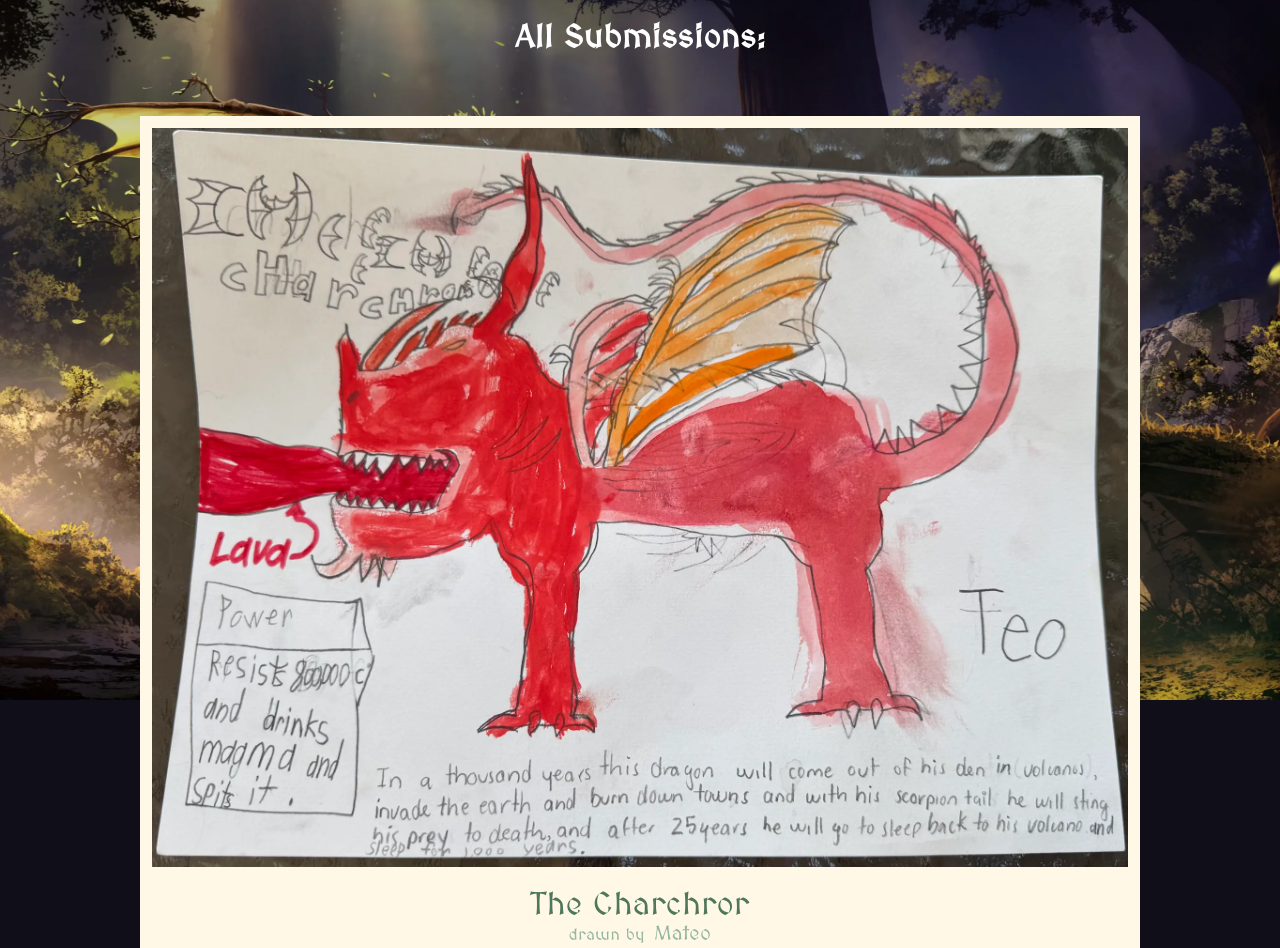
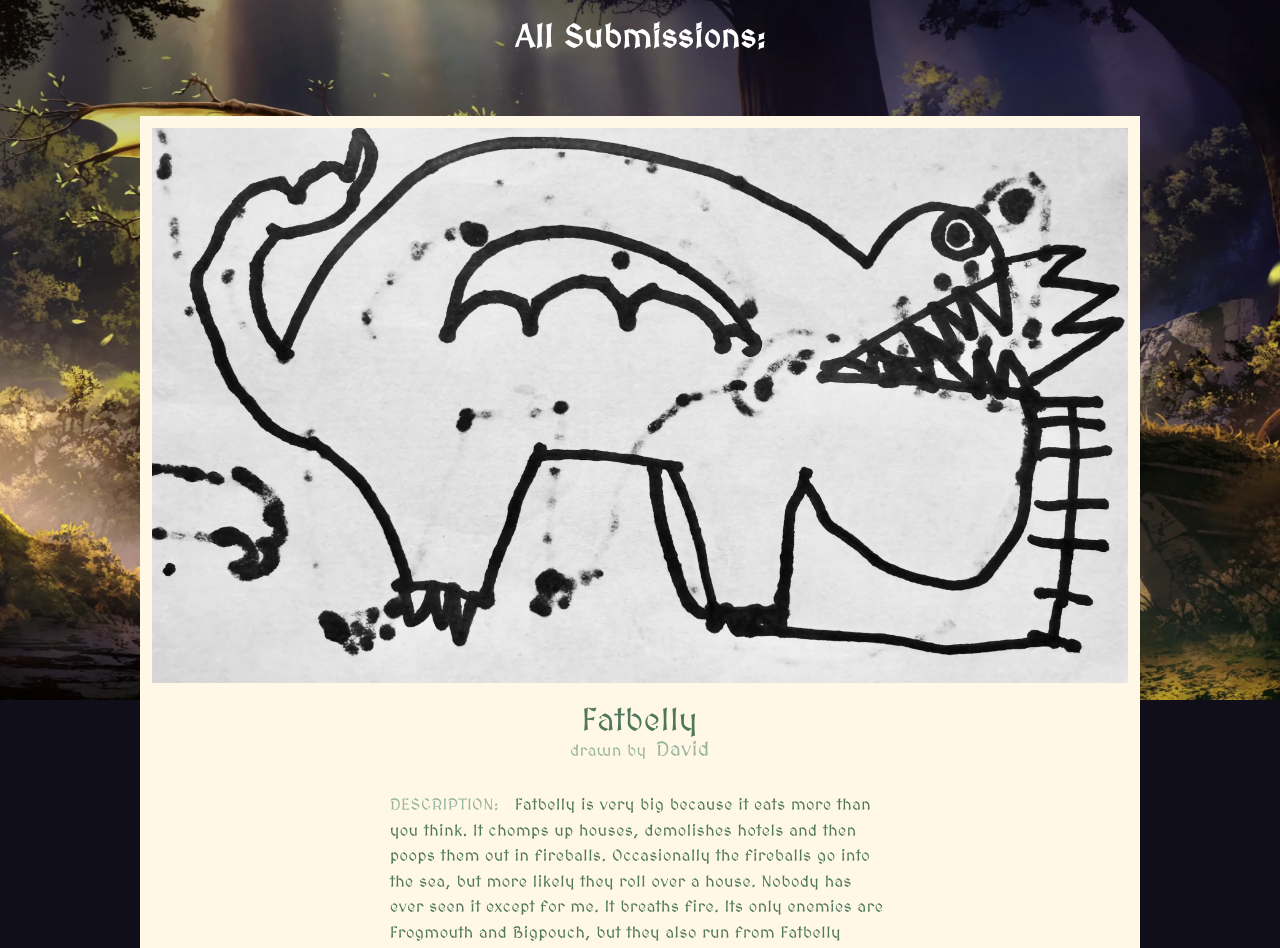
Before and after one commit to jclind/dragon-drawing-contest-2025, a Next.js app: page /gallery in a window 1280 px wide. Shown: the part 100-1048 px from the top of the page. Built offline with nearby package versions, Linux system fonts and the light colour scheme.

Commit message:
feat(submissions): add david's dragon

```diff
--- a/data/submissions.ts
+++ b/data/submissions.ts
@@ -113,4 +113,12 @@ Weapons: laser machine and spiked tail`,
     dragonInfo: [{ key: 'food', value: 'Other dragons and rats.' }],
     imageSrc: `${submissionsPath}/peter.webp`,
   },
+  {
+    id: 'david',
+    creator: 'David',
+    dragonName: 'Fatbelly',
+    dragonDescription: `Fatbelly is very big because it eats more than you think. It chomps up houses, demolishes hotels and then poops them out in fireballs. Occasionally the fireballs go into the sea, but more likely they roll over a house. Nobody has ever seen it except for me. It breaths fire. Its only enemies are Frogmouth and Bigpouch, but they also run from Fatbelly sometimes (although mostly they attack).`,
+    dragonInfo: [],
+    imageSrc: `${submissionsPath}/david.webp`,
+  },
 ].sort(() => Math.random() - 0.5)
--- a/util/localStorageFns.ts
+++ b/util/localStorageFns.ts
@@ -6,7 +6,7 @@ import {
 } from '@/components/Submissions/Submissions'
 import { v4 as uuidv4 } from 'uuid'
 
-const LS_USER_STRING = 'mateos_dragon_drawing_contest_user_v2'
+const LS_USER_STRING = 'mateos_dragon_drawing_contest_user_v4'
 
 type LSUserType = {
   id: string
```
Also changed, not shown: public/images/submissions/david.webp (added).
